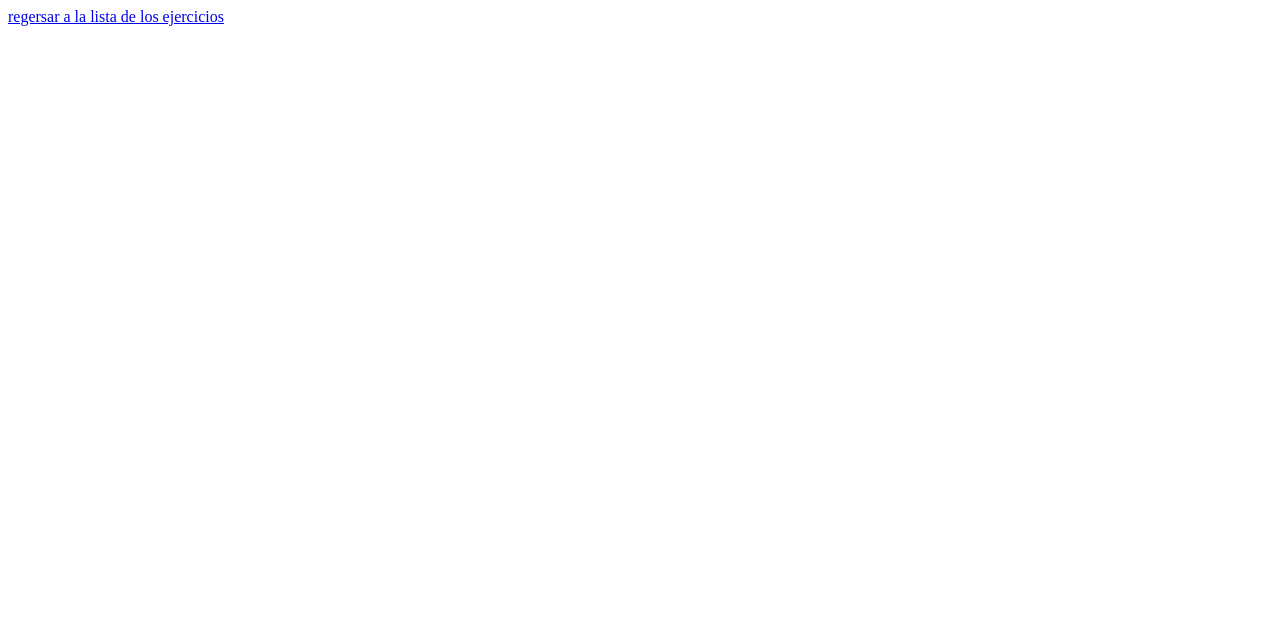
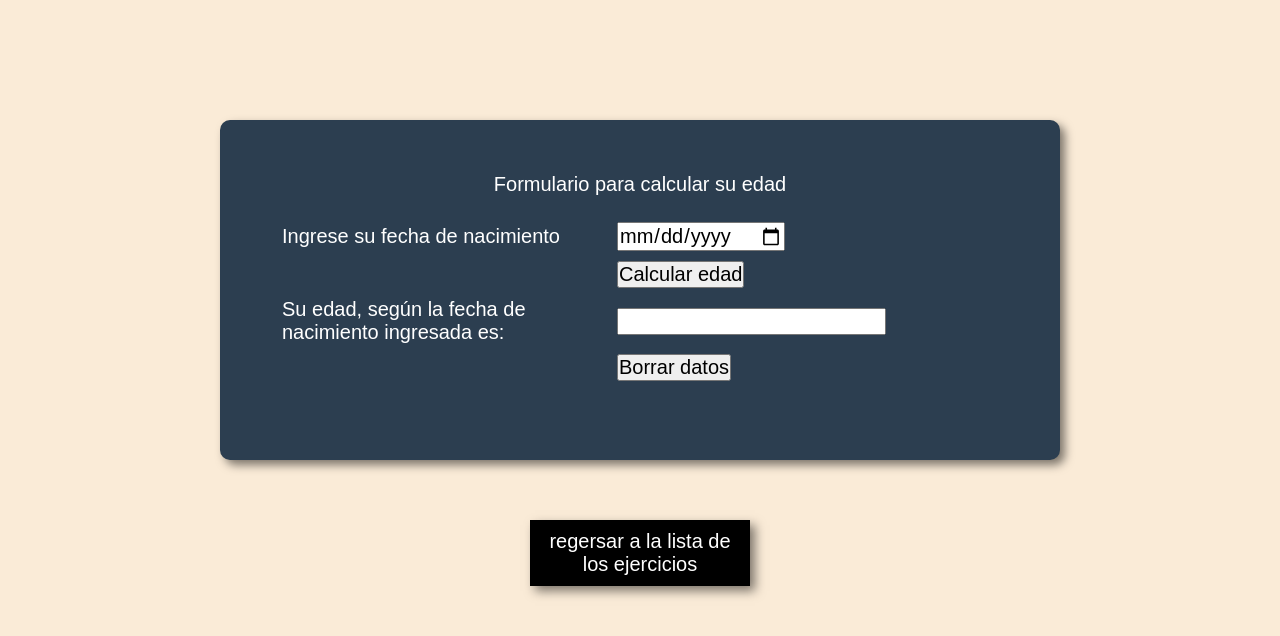
Before and after one commit to Dereck-ruuiz/5IV8_CabreraRuizDereck_PWP, a plain HTML site: page II/05 Ejercicios/Ejercicio 6/ejercicio6.html in a window 1280 px wide. Drawn offline with Linux system fonts and the light colour scheme.

Commit message:
se concluye el ejercicio 6 de la práctica 05

```diff
--- a/II/05 Ejercicios/Ejercicio 5/javascript/funcionese5.js
+++ b/II/05 Ejercicios/Ejercicio 5/javascript/funcionese5.js
@@ -24,8 +24,8 @@ function calcularAlumnos(){
     var prc_wmen = parse_wmen*100/total
 
     document.getElementById("porcentajesa").value =
-    "Cantidad de mujeres: " + prc_wmen.toFixed(2) + "%" +
-    "\nCantidad de hombres: " + prc_men.toFixed(2) + "%";
+    "Porcentaje de mujeres: " + prc_wmen.toFixed(2) + "%" +
+    "\nPorcentaje de hombres: " + prc_men.toFixed(2) + "%";
 }
 
 function borrarc(){
--- a/II/05 Ejercicios/Ejercicio 6/css/styleejercicio6.css
+++ b/II/05 Ejercicios/Ejercicio 6/css/styleejercicio6.css
@@ -0,0 +1,59 @@
+* {
+    font-size: 20px;
+    padding: 0;
+    margin: 0;
+    font-family: sans-serif;
+}
+
+body{
+    background-color: antiquewhite;
+}
+
+.container-form{
+    background-color: #2c3e50;
+    border-radius: 10px;
+    width: 40rem;
+    height: 15rem;
+    margin: 6rem auto auto auto;
+    color: #fff;
+    box-shadow: 5px 5px 10px #00000080;
+    text-align: center;
+    padding: 1rem;
+    display: flex;
+    justify-content: center;
+    align-items: center;
+    flex-direction: column;
+}
+
+.container-form table{
+    padding: 1rem 6rem 1rem 1.5rem;
+}
+
+.container-form td{
+    padding: 0.2rem 0.5rem 0.2rem 0.5rem;
+    text-align: left;
+}
+
+footer, footer a{
+    background-color: #000000;
+}
+
+.container-footer{
+    box-shadow: 5px 5px 10px #00000080;
+    width: 200px;
+    margin: 3rem auto 3rem auto;
+    text-align: center;
+    padding: 10px;
+    background-color: #000000;
+}
+
+
+.container-footer a{
+    text-decoration: none;
+    color: white;
+}
+.container-footer a:hover{
+    transition: all 0.3s ease;
+    font-size: 21px;
+    padding-bottom: 3px;
+}
--- a/II/05 Ejercicios/Ejercicio 6/ejercicio6.html
+++ b/II/05 Ejercicios/Ejercicio 6/ejercicio6.html
@@ -3,12 +3,53 @@
 <head>
     <meta charset="UTF-8">
     <meta name="viewport" content="width=device-width, initial-scale=1.0">
-    <title>Document</title>
+    <title>Ejercicio 6</title>
+    <link rel="stylesheet" href="./css/styleejercicio6.css">
 </head>
 <body>
+    <div class="container">
+        <div class="container-form">
+            <form method="post" name="formulario" action="">
+                <label for="">Formulario para calcular su edad</label>
+                <div class="container-table">
+                    <table class="table">
+                        <tr>
+                            <td>
+                                Ingrese su fecha de nacimiento
+                            </td>
+                            <td>
+                                <input type="date" name="fecha" id="fechan" onkeypress="return validarn(event)">
+                            </td>
+                            <td></td>
+                        </tr>
+                        <tr>
+                            <td></td>
+                            <td>
+                                <input type="button" value="Calcular edad" name="boton" onclick="calcularedad()">
+                            </td>
+                        </tr>
+                        <tr>
+                            <td>
+                                Su edad, según la fecha de nacimiento ingresada es:
+                            </td>
+                            <td>
+                                <input type="text" name="" id="cedad" readonly="readonly" class="output">
+                            </td>
+                        </tr>
+                        <tr>
+                            <td></td>
+                            <td><input type="button" value="Borrar datos" name="borrar" onclick="borrarc()"></td>
+                        </tr>
+                    </table>
+                </div>
+            </form>
+        </div>
+    </div>
 
+    <div class="container-footer">
+        <footer><a href="../../05 Ejercicios/Ejercicios.html">regersar a la lista de los ejercicios</a></footer>
+    </div>
 
-
-    <footer><a href="../../05 Ejercicios/Ejercicios.html">regersar a la lista de los ejercicios</a></footer>
+    <script src="./javascript/funcionese6.js"></script>
 </body>
 </html>
--- a/II/05 Ejercicios/Ejercicio 6/javascript/funcionese6.js
+++ b/II/05 Ejercicios/Ejercicio 6/javascript/funcionese6.js
@@ -0,0 +1,37 @@
+
+function calcularedad(){
+    var fecha = document.getElementById("fechan").value;
+
+    if(fecha == ""){
+        alert("Por favor, ingrese su fecha de nacimiento");
+        document.getElementById("fechan").value = "";
+        return;
+    }
+
+    var partes = fecha.split("-");
+    var year = partes[0];
+
+    if(year.length != 4){
+        alert("El año debe tener 4 dígitos");
+        document.getElementById("fechan").value = "";
+        return;
+    }
+
+    var fecha_actual = new Date();
+    var fecha_nacimiento = new Date(fecha);
+    var edad = fecha_actual.getFullYear() - fecha_nacimiento.getFullYear();
+
+    if(fecha_nacimiento > fecha_actual){
+        alert("Introduzca una fecha válida.")
+        document.getElementById("fechan").value = "";
+        document.getElementById("cedad").value = "";
+        return;
+    }
+
+    document.getElementById("cedad").value = edad + " años";
+}
+
+function borrarc(){
+    document.getElementById("fechan").value = "";
+    document.querySelector("input[readonly]").value = "";
+}
```
Also changed, not shown: II/05 Ejercicios/Ejercicios.html (+2 -2 lines).
